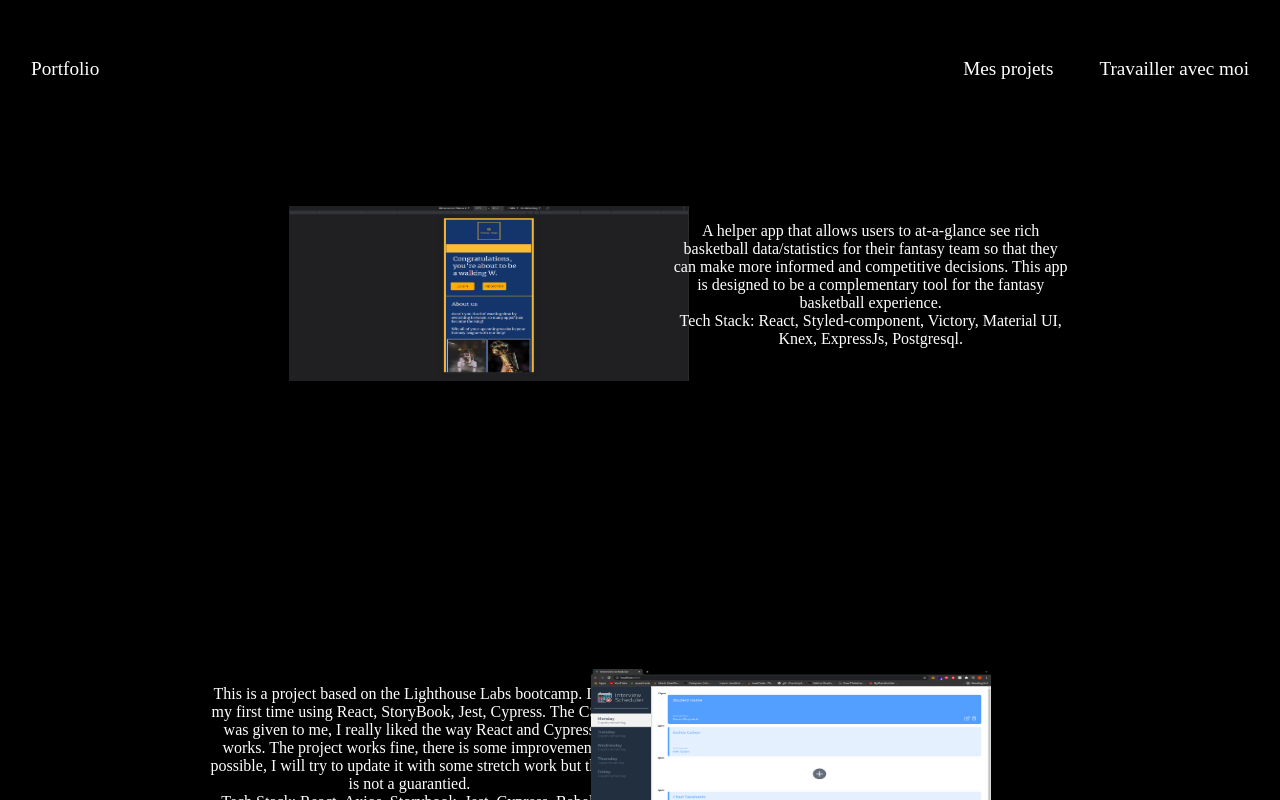
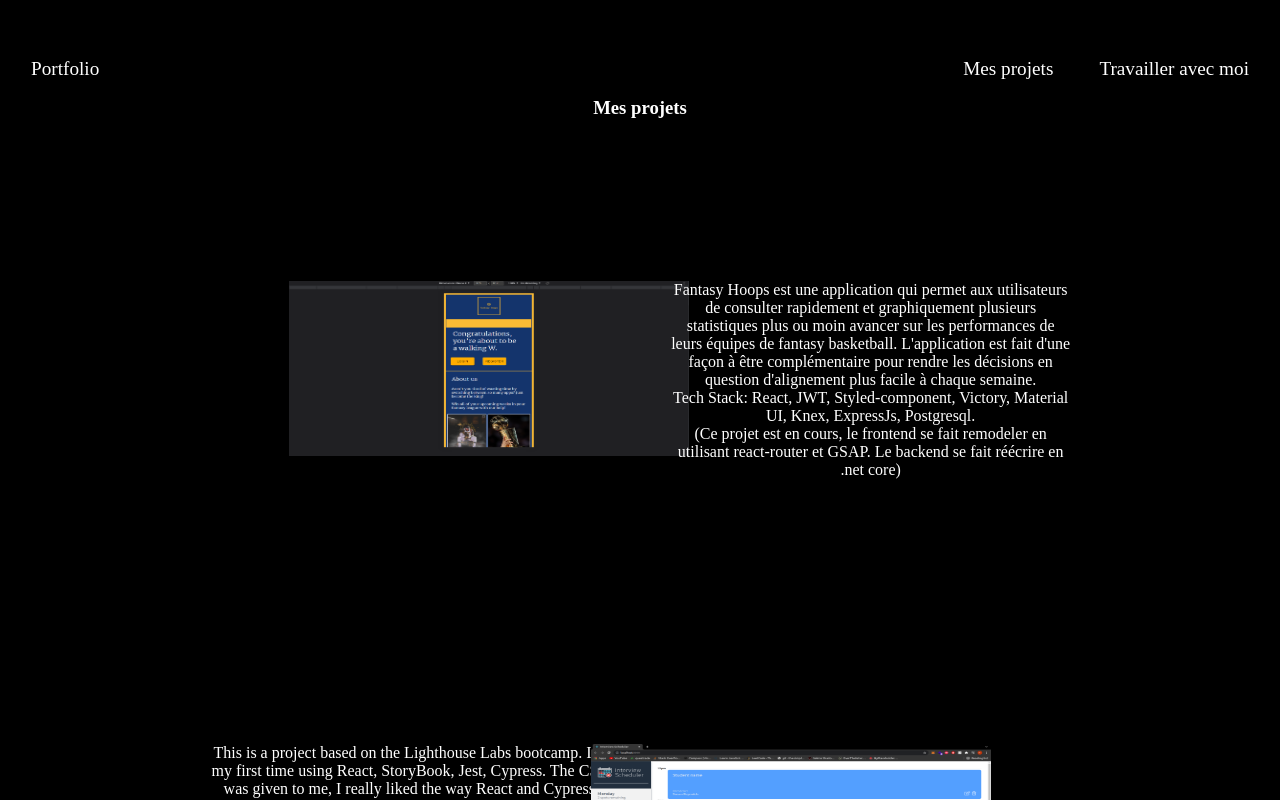
Before and after one commit to franccy29/portefolio, a React (Create React App) app: page / in a window 1280 px wide. Both pictures are taken after a click on the element "Mes projets". Shown: the top 800 px of the page. Built offline with nearby package versions, Linux system fonts and the light colour scheme.

Commit message:
les textes sont maintenant en francais pour les projets

```diff
--- a/src/components/Projet.jsx
+++ b/src/components/Projet.jsx
@@ -31,13 +31,15 @@ function Projet() {
 
   return (
     <StyledProjet>
+      <h3>Mes projets</h3>
       <div className={"football"} >
         <img src={footballImage} alt="calala" ref={gauche1} />
         <p ref={droite1} >
-          A helper app that allows users to at-a-glance see rich basketball data/statistics for their fantasy team so that they
-          can make more informed and competitive decisions. This app is designed to be a complementary tool for the fantasy basketball
-          experience.
-          <br/>Tech Stack: React, Styled-component, Victory, Material UI, Knex, ExpressJs, Postgresql.
+          Fantasy Hoops est une application qui permet aux utilisateurs de consulter rapidement et graphiquement plusieurs statistiques
+          plus ou moin avancer sur les performances de leurs équipes de fantasy basketball. L'application est fait d'une façon à être
+          complémentaire pour rendre les décisions en question d'alignement plus facile à chaque semaine.
+          <br/>Tech Stack: React, JWT, Styled-component, Victory, Material UI, Knex, ExpressJs, Postgresql.
+          <br/>(Ce projet est en cours, le frontend se fait remodeler en utilisant react-router et GSAP. Le backend se fait réécrire en .net core)
         </p>
       </div>
       <div className={"scheduler"} >
@@ -45,6 +47,9 @@ function Projet() {
           This is a project based on the Lighthouse Labs bootcamp. It's my first time using React, StoryBook, Jest, Cypress.
           The CSS was given to me, I really liked the way React and Cypress works. The project works fine, there is some improvement possible,
           I will try to update it with some stretch work but this is not a guarantied.
+
+          Ce projet est un simple planificateur, un projet future sera d'ajouter une gestion d'utilisateur et de rendre l'application utilisable
+          pour plusieurs autres situations que seulement ce qu'elle nous procure en ce moment. Ce projet vient du bootcamp LightHouse Labs.
           <br/>Tech Stack: React, Axios, Storybook, Jest, Cypress, Babel, Sass.
         </p>
         <img src={schedulerImage} alt="calala" ref={droite2} />
@@ -52,13 +57,13 @@ function Projet() {
       <div className={"tweeter"} >
         <img src={tweeterImage} alt="calala" ref={gauche3}  />
         <p ref={droite3} >
-          Tweeter is a simple, single-page Twitter clone.
+          Tout simplement un clone de twitter fait en application web monopage(SPA).
           <br/>Tech Stack: jQuery, AJAX, Node, ExpressJs, MongoDB.
         </p>
       </div>
       <div className={"tinny"} >
         <p ref={gauche4}  >
-          TinyApp is a full stack web application built with Node and Express that allows users to shorten long URLs (à la bit.ly).
+          Un clone de bit.ly, qui gère et génère des liens URL plus court.
           <br/>Tech Stack: Chai, Mocha, Cookie-session, Ejs, ExpressJs.
 
         </p>
--- a/src/styles/Projet.styles.jsx
+++ b/src/styles/Projet.styles.jsx
@@ -8,6 +8,7 @@ export const StyledProjet = styled.div`
     padding: 8em 0;
     display: flex;
     justify-content: space-evenly;
+    align-items: center;
 
     & img {
       width: 400px;
```
